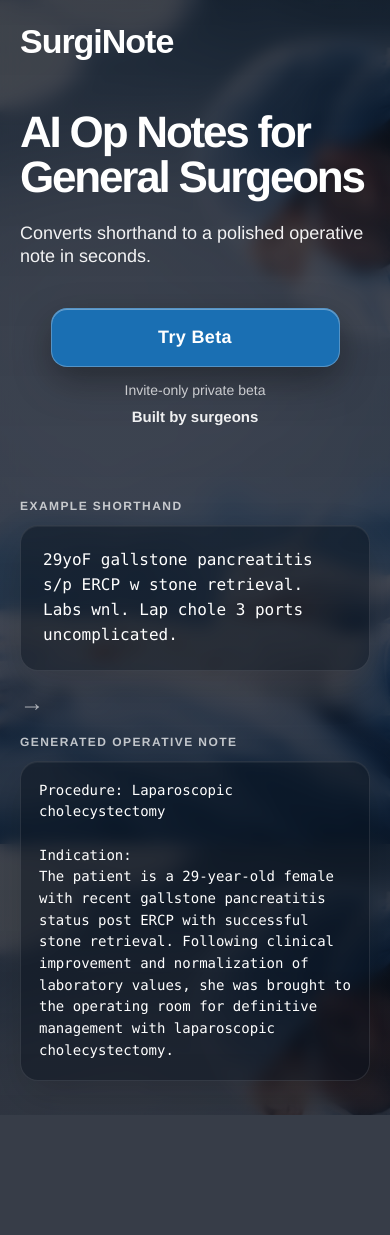
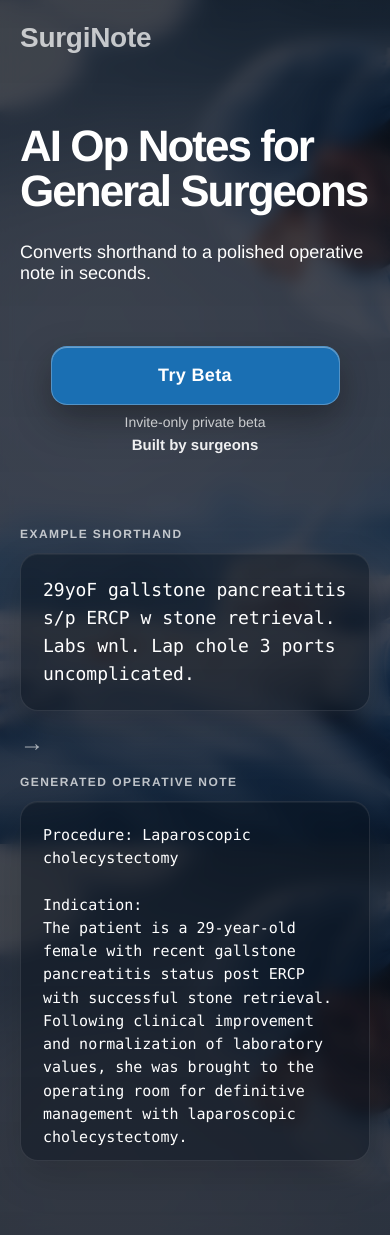
Before and after one commit to ericladams4/surginote-beta, a Flask app: page / in a window 390 px wide. Before the commit the page ends 1115 px from the top, so only its background shows below. Run offline with Flask 3, Linux system fonts and the light colour scheme.

Commit message:
Mobile landing page spacing + logo adjustments

```diff
--- a/static/style.css
+++ b/static/style.css
@@ -118,7 +118,8 @@ hr {
   font-family: "Arial Rounded MT Bold", "Arial Rounded MT", Arial, sans-serif;
   font-size: 35px;
   font-weight: 700;
-  color: #ffffff;
+  color: rgba(255,255,255,0.72);
+  letter-spacing: -0.01em;
 }
 
 .hero-grid {
@@ -134,21 +135,14 @@ hr {
 }
 
 .landing-headline {
-  margin: 0 0 22px 0;
+  margin: 0 0 28px 0;
   font-size: 78px;
-  line-height: 0.98;
-  font-weight: 700;
-  letter-spacing: -0.05em;
-  color: #ffffff;
+  line-height: 1.02;
+  letter-spacing: -0.045em;
 }
 
 .landing-subcopy {
-  margin: 0 0 12px 0;
-  font-size: 22px;
-  line-height: 1.28;
-  font-weight: 400;
-  color: rgba(255, 255, 255, 0.94);
-  max-width: 760px;
+  margin: 0 0 16px 0;
 }
 
 .landing-subcopy-secondary {
@@ -328,16 +322,17 @@ hr {
 }
 
 @media (max-width: 700px) {
+
   .landing-shell {
     padding: 24px 20px 34px;
   }
 
   .landing-topbar {
-    margin-bottom: 52px;
+    margin-bottom: 72px;
   }
 
   .brand-logo-white {
-    font-size: 34px;
+    font-size: 28px;
   }
 
   .landing-headline {
@@ -349,24 +344,21 @@ hr {
     font-size: 18px;
   }
 
-  .landing-subcopy-secondary {
-    font-size: 17px;
+  .hero-cta-cluster {
+    margin-top: 18px;
+  }
+
+  .invite-note {
+    margin-top: 8px;
+  }
+
+  .built-by {
+    margin-top: 2px;
   }
 
   .landing-cta {
     font-size: 18px;
     padding: 18px 0;
-  }
-
-  .demo-input {
-    min-height: 124px;
-    font-size: 16px;
-  }
-
-  .demo-output {
-    height: 320px;
-    font-size: 14px;
-    padding: 18px;
   }
 }
 
@@ -1524,3 +1516,41 @@ hr {
   align-items: center;
   justify-content: center;
 }
+
+/* -------------------- Landing features -------------------- */
+
+.feature-strip {
+  margin-top: 70px;
+  padding-top: 28px;
+  border-top: 1px solid rgba(255,255,255,0.10);
+  display: flex;
+  justify-content: center;
+}
+
+.feature-list {
+  list-style: none;
+  padding: 0;
+  margin: 0;
+  display: flex;
+  gap: 40px;
+  flex-wrap: wrap;
+  justify-content: center;
+}
+
+.feature-list li {
+  font-size: 17px;
+  color: rgba(255,255,255,0.78);
+  position: relative;
+  padding-left: 22px;
+}
+
+.feature-list li:before {
+  content: "•";
+  position: absolute;
+  left: 0;
+  color: rgba(255,255,255,0.55);
+}
+
+.demo-section {
+  margin-bottom: 40px;
+}
```
